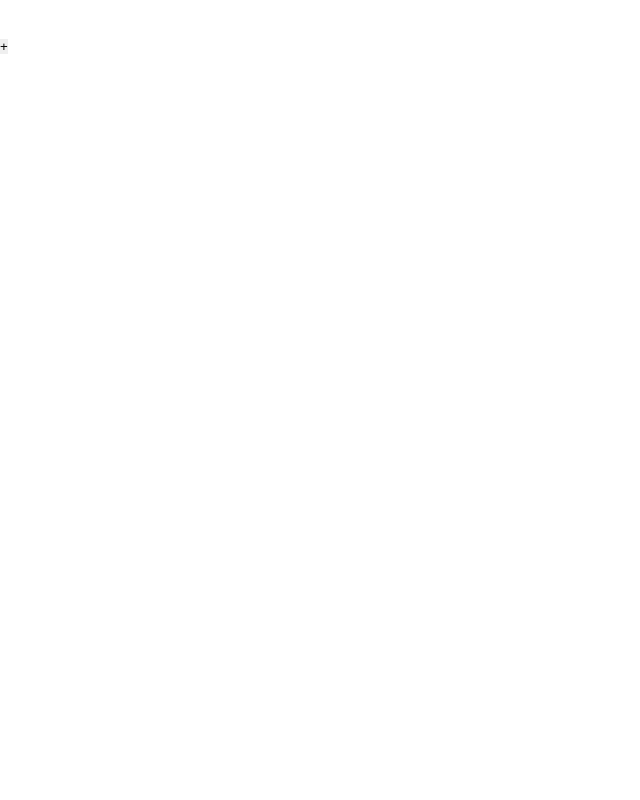
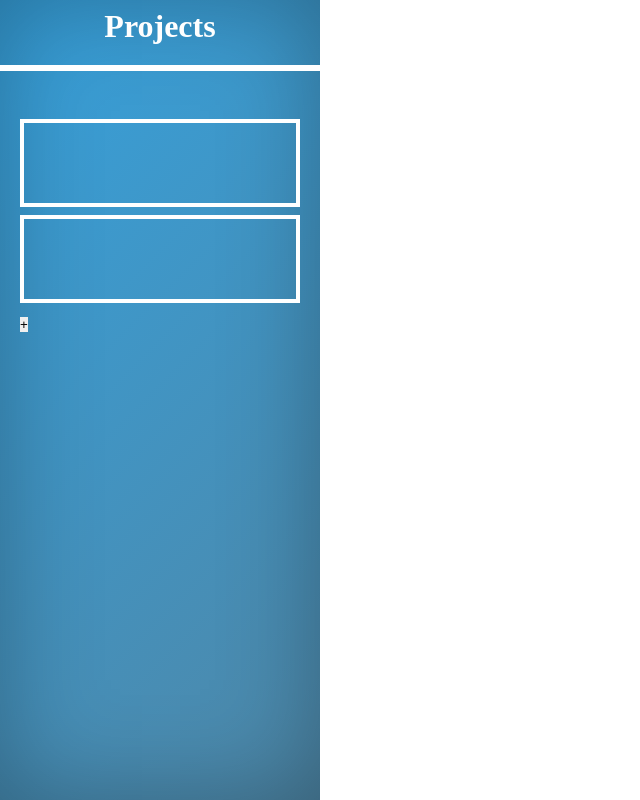
Before and after one commit to heno-s/odin-todo-manager-ts, a website: page dist/index.html in a window 1280 px wide. Shown: the whole page, without its empty margins (0-640 px from the left). Drawn offline with Linux system fonts and the light colour scheme.

Commit message:
Style sidebar

```diff
--- a/dist/index.html
+++ b/dist/index.html
@@ -21,8 +21,8 @@
                         <div class="project"></div>
                         <div class="project"></div>
                     </div>
+                    <button class="add-project">+</button>
                 </div>
-                <button class="add-project">+</button>
             </div>
             <main>
                 <div class="tasks">
--- a/dist/style.css
+++ b/dist/style.css
@@ -1,2 +1,43 @@
 @import url(./variables.css);
 @import url(./resets.css);
+
+.container {
+    display: flex;
+    height: 100vh;
+}
+
+.sidebar {
+    background: var(--primary-gradient);
+    box-shadow: inset 0 0 100px 0px rgb(0 0 0 / 0.3);
+    flex: 1;
+}
+
+.sidebar-header {
+    text-align: center;
+    padding: 8px 0 20px;
+    border-bottom: 6px solid;
+    margin-bottom: 48px;
+}
+
+.sidebar-body {
+    padding: 0 20px 10px;
+    overflow: auto;
+}
+
+.project {
+    margin-bottom: 8px;
+}
+
+.project:last-child {
+    margin-bottom: 12px;
+}
+
+.project,
+.task {
+    border: 4px solid;
+    padding: 40px 0;
+}
+
+main {
+    flex: 3;
+}
```
